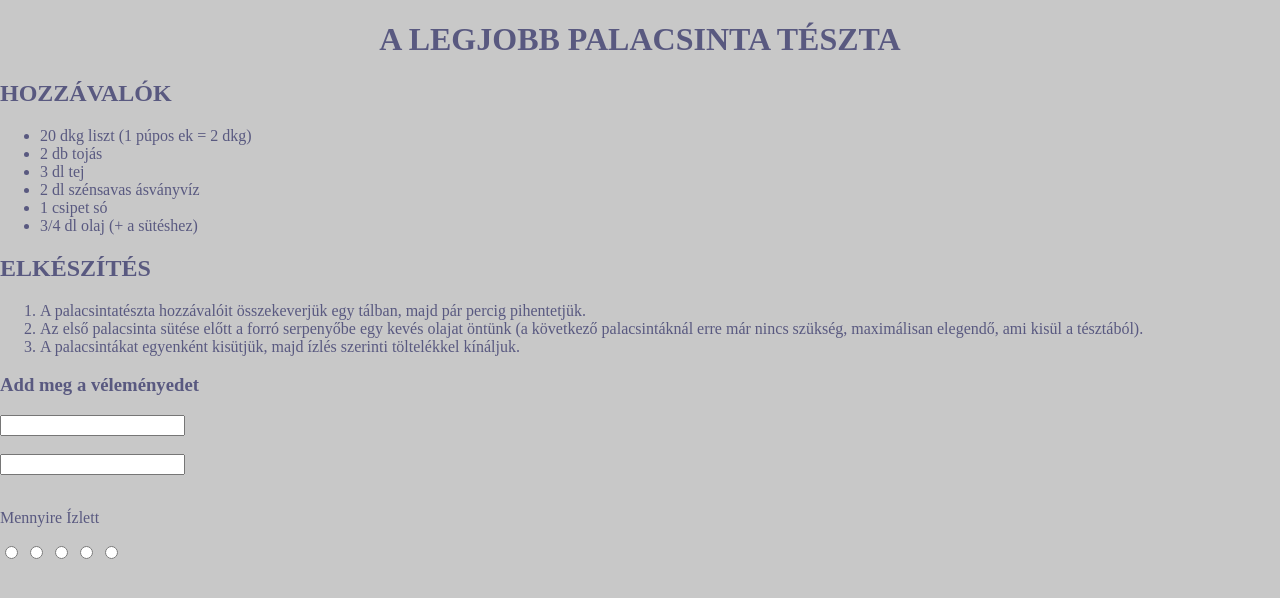
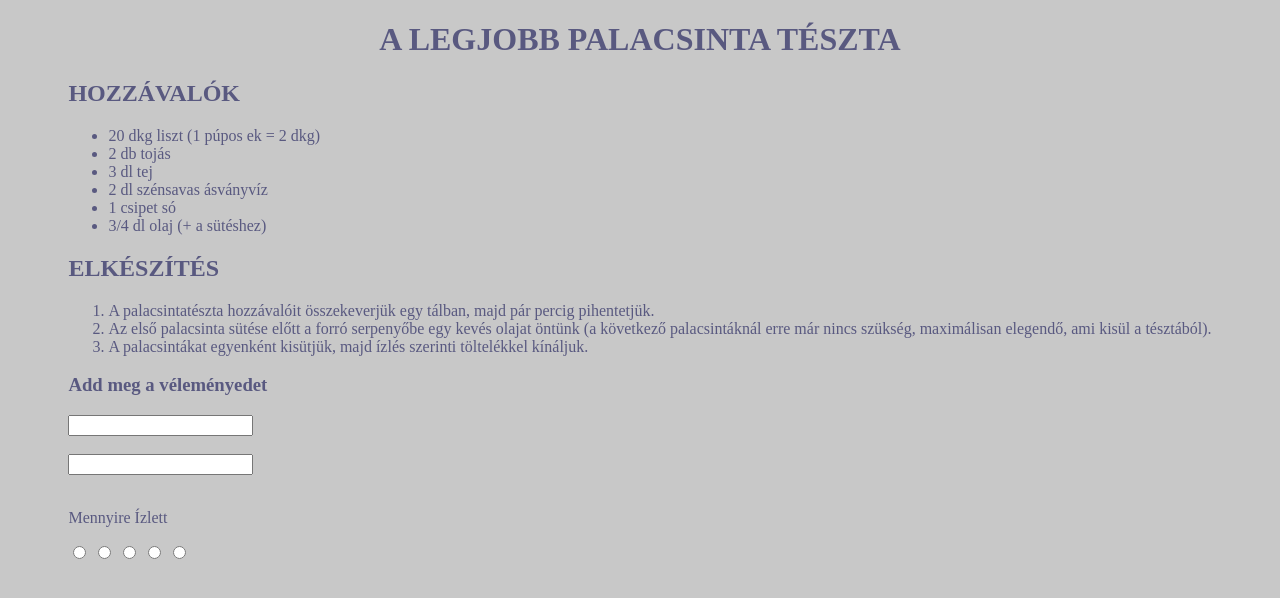
Before and after one commit to Puppak/oraifeladat, a plain HTML site: page index.html in a window 1280 px wide. Drawn offline with nearby package versions, Linux system fonts and the light colour scheme.

Commit message:
megváltoztatott középre igazítva

```diff
--- a/index.html
+++ b/index.html
@@ -7,7 +7,7 @@
     <title>Palacsinta Király</title>
 </head>
 <body>
-    <div>
+    <div class="divcss">
         <h1>A LEGJOBB PALACSINTA TÉSZTA</h1>
         <h2>HOZZÁVALÓK</h2>
         <ul>
--- a/style.css
+++ b/style.css
@@ -15,5 +15,5 @@ body{
 }
 h1{
     text-align: center;
-
+    text-transform: uppercase;
 }
```
